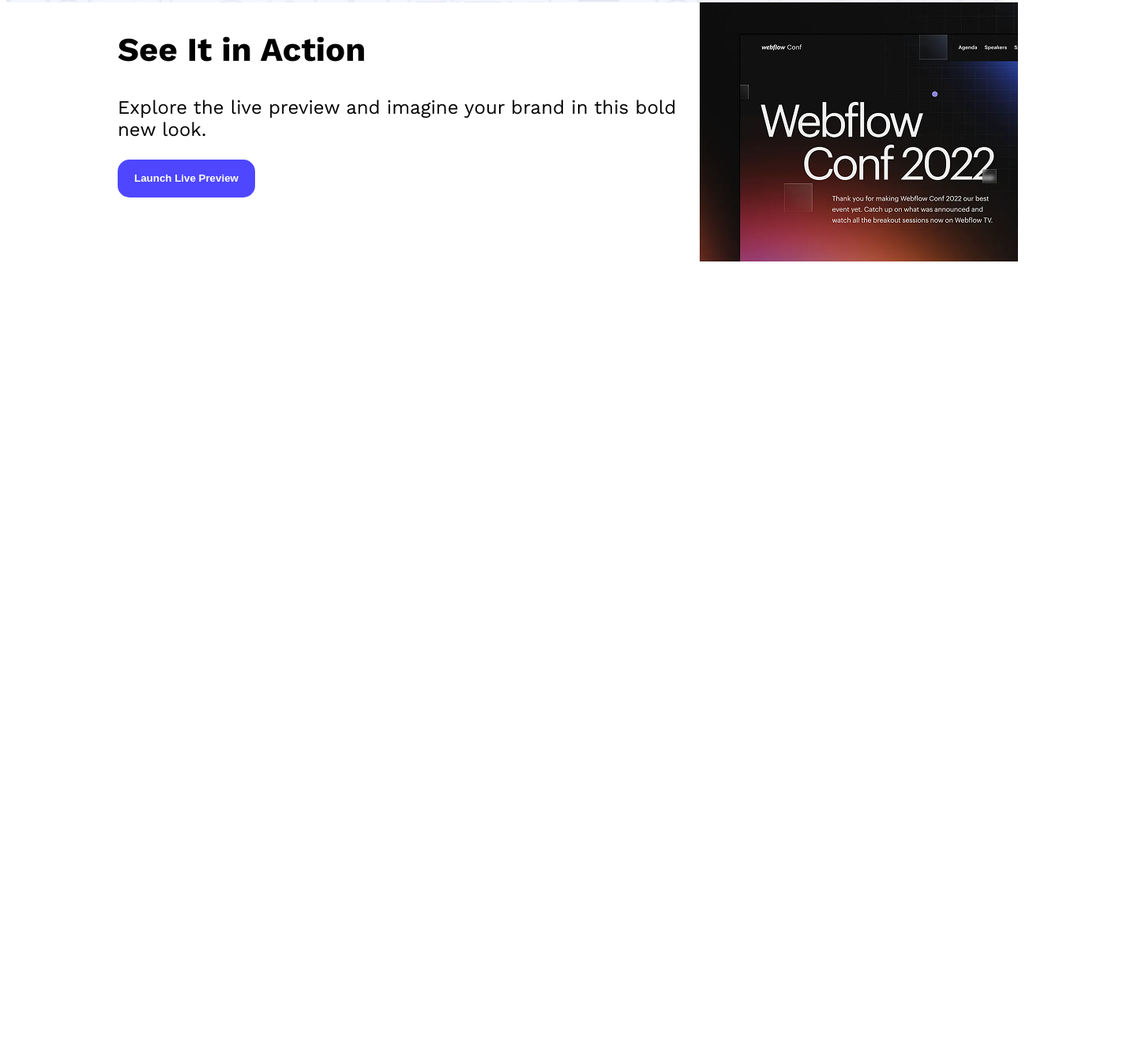
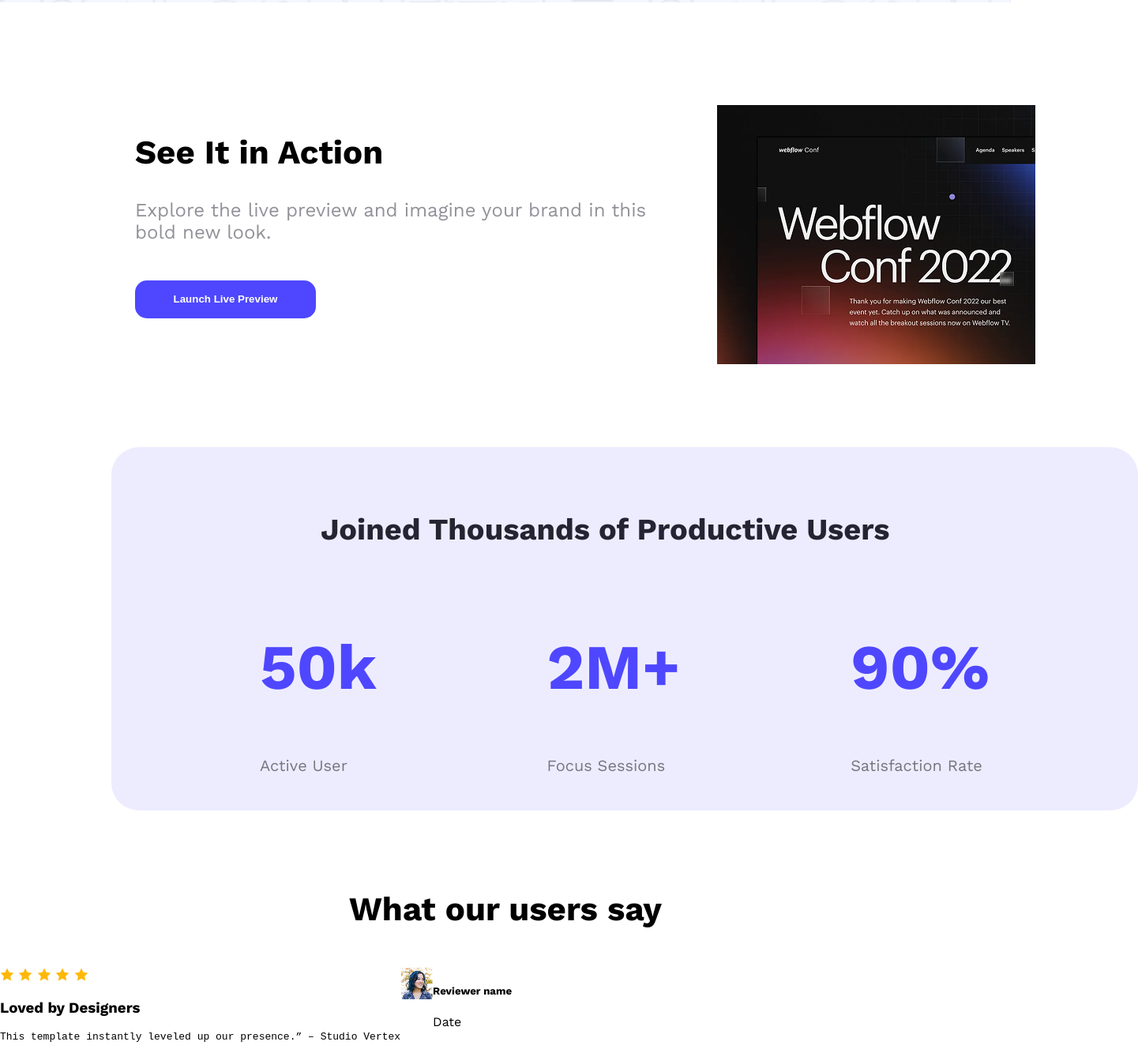
Before and after one commit to ryousufrahman/launchpad, a plain HTML site: page index.html in a window 1280 px wide. Shown: the part 711-2044 px from the top of the page at 79% size, 1441 px wide, since content can reach past the window. Before the commit the page ends 1050 px from the top, so only its background shows below. Drawn offline with nearby package versions, Linux system fonts and the light colour scheme.

Commit message:
added a page

```diff
--- a/index.html
+++ b/index.html
@@ -44,7 +44,7 @@
         <div class="second-content">
         <h1 class="second-heading">See It in Action</h1>
         <p class="second-description">Explore the live preview and imagine your brand in this bold new look. </p>
-        <button class="sign-button">Launch Live Preview</button>
+        <button class="sign-button btn2">Launch Live Preview</button>
         </div>
 
         <div class="first-image">
@@ -59,6 +59,63 @@
 
   </section>
 
+<section>
+  <div class="third-section">
+    <h1 class="third-heading">Joined Thousands of Productive Users</h1>
+    <div class="number">
+      <div>
+      <h2>50k</h2>
+      <p>Active User</p>
+    </div>
+
+    <div>
+      <h2>2M+</h2>
+      <p>Focus Sessions</p>
+    </div>
+
+    <div>
+      <h2>90%</h2>
+      <p>Satisfaction Rate</p>
+    </div>
+
+    </div>
+
+
+  </div>
+
+
+  </section>
+
+
+  <section>
+
+  <h1 class="fourth-heading">What our users say</h1>
+
+   <div class="reviewbord">
+      <div class="review1">
+        <div class="icon">
+           <img src="Assets/icon-star.png" alt="">
+           <img src="Assets/icon-star.png" alt="">
+           <img src="Assets/icon-star.png" alt="">
+           <img src="Assets/icon-star.png" alt="">
+           <img src="Assets/icon-star.png" alt="">
+        </div>
+         <h3 class="revi-title">Loved by Designers</h3>
+         <pre>This template instantly leveled up our presence.” – Studio Vertex</pre>
+      </div>
+      <div class="profile">
+        <div class="avatar">
+        <img src="Assets/avatar.png" alt=""></div>
+        <div class="profile-name">
+        <h5>Reviewer name</h5>
+        Date</div>
+      </div>
+
+
+   </div>
+
+  </section>
+
 </main>
 
 </body>
--- a/styles/style.css
+++ b/styles/style.css
@@ -4,6 +4,9 @@
   font-style: normal;
 }
 
+body{
+    margin: 0px;
+}
 
 header{
     width: 100%;
@@ -59,12 +62,14 @@ header{
 
 .second-section{
     display: flex;
-    gap: auto;
+    gap: 65px;
     width: 1140px;
     height: 328px;
     margin-right: 159px;
     margin-left: 141px;
     border-radius: 25px;
+    margin-top: 100px;
+    padding: 30px;
 }
 .second-heading{
     font-weight: bold;
@@ -72,5 +77,65 @@ header{
 }
 .second-description{
     font-size: 24px;
-    color: #252432 50%;
+    color: rgba(37, 36, 50, 50%)
 }
+.btn2{
+    width: 229px;
+    height: 48px;
+    margin-top: 23px;
+}
+
+.third-section{
+    background-color: rgba(78, 71, 255, 10%);
+    margin-left: 141px;
+    margin-right: 159px;
+    padding: 50px 80px 50px 80px;
+    width: 1140px;
+    height: 360px;
+    border-radius: 35px;
+    margin-top: 75px;
+    margin-bottom: 100px;
+
+
+}
+
+.number{
+    display: flex;
+    justify-content:space-around ;
+}
+.third-section h2{
+    color:#4E47FF;
+    font-weight: bold;
+    font-size: 80px;
+}
+.third-section p{
+    font-size: 20px;
+    color: rgba(0, 0, 0, 50%);
+    margin-top: 1px;
+}
+.third-heading{
+    font-weight: bold;
+    font-size: 38px;
+    margin-left: 185px;
+    margin-right: 185px;
+    margin-bottom: 40px;
+    color: #252432;
+}
+
+
+
+.fourth-heading{
+    text-align: center;
+    margin-bottom: 50px;
+    font-weight: bold;
+    font-size: 42px;
+}
+
+
+.reviewbord{
+    display: flex;
+}
+
+.profile{
+    display: flex;
+}
```
